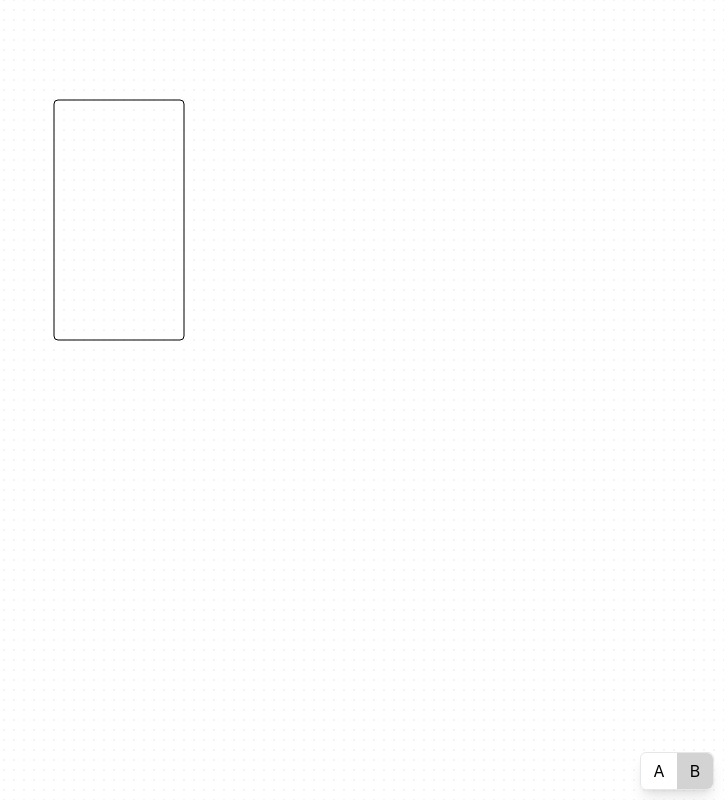
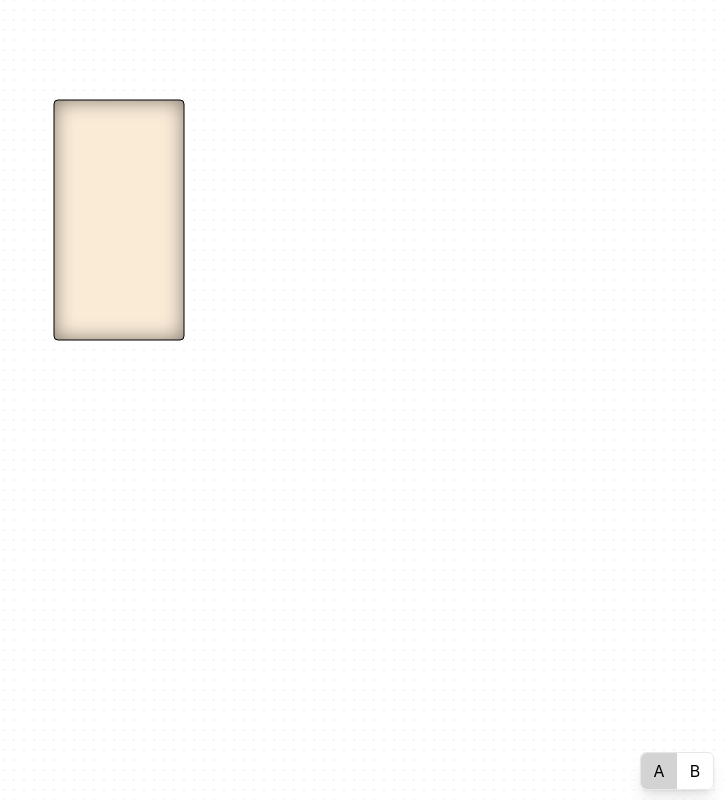
Before and after one commit to fajtaiandris/stompbox-editor, a Next.js app: page / in a window 1280 px wide. Shown: the whole page, without its empty margins (556-1280 px from the left). Built offline with nearby package versions, Linux system fonts and the light colour scheme.

Commit message:
fix: default view mode

```diff
--- a/components/state/editorState.tsx
+++ b/components/state/editorState.tsx
@@ -85,7 +85,7 @@ const saveStompboxToLocalStorage = (stompbox: Stompbox) => {
 export const EditorStateProvider: React.FC<PropsWithChildren> = ({ children }) => {
   const [selection, setSelection] = useState<Selection>(undefined)
   const [stompbox, setStompbox] = useState<Stompbox>(defaultStompbox)
-  const [viewMode, setViewMode] = useState<ViewMode>("drill")
+  const [viewMode, setViewMode] = useState<ViewMode>("normal")
 
   useEffect(() => {
     setStompbox(loadStompboxFromLocalStorage())
```
